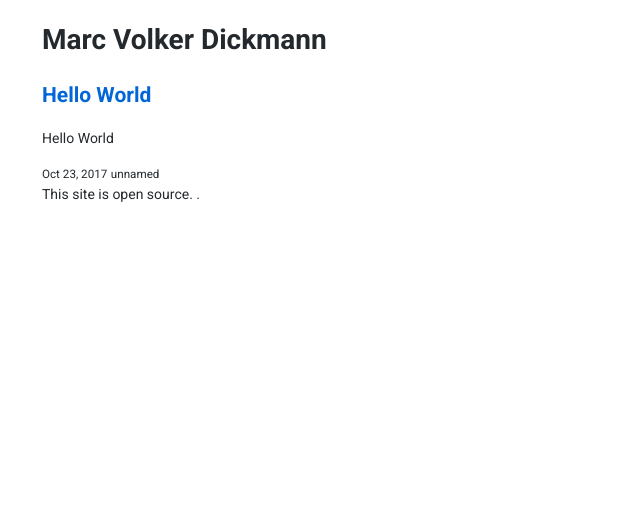
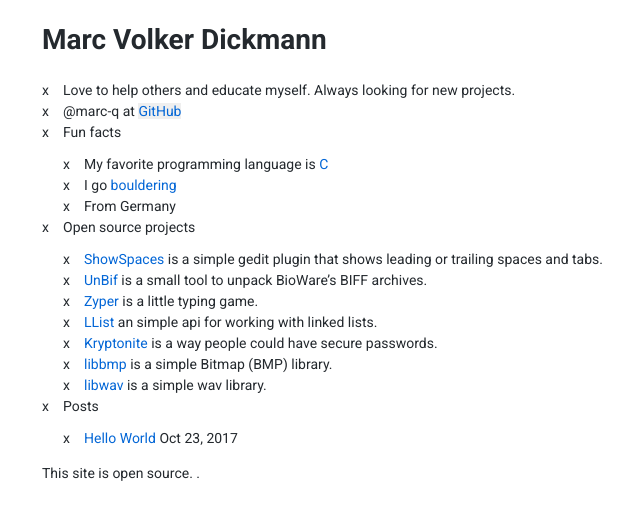
Before and after one commit to marc-q/fmtone, a Jekyll site: the page built from index.html, in a window 1280 px wide. Shown: the top 520 px of the page, without its empty margins (106-746 px from the left). Built offline with Jekyll 4.4.1, drawn with Linux system fonts in a browser that asks for light colours.

Commit message:
Update index.html
Thank's @muan for the great idea.

```diff
--- a/index.html
+++ b/index.html
@@ -2,28 +2,49 @@
 layout: default
 ---
 
-<div class="home">
-
-  {{ content }}
-
-  <div class="post-list">
+<ul class="list">
+  <li>Love to help others and educate myself. Always looking for new projects.</li>
+  <li>@marc-q at <mark><a href="https://github.com/marc-q">GitHub</a></mark></li>
+  <li>Fun facts
+    <ul class="list">
+      <li>My favorite programming language is <a href="https://en.wikipedia.org/wiki/C_(programming_language)">C</a></li>
+      <li>I go <a href="https://en.wikipedia.org/wiki/Bouldering"/>bouldering</a></li>
+      <li>From Germany</li>
+    </ul>
+  </li>
+  <li>Open source projects
+    <ul class="list">
+      <li>
+        <a href="https://github.com/marc-q/ShowSpaces">ShowSpaces</a> is a simple gedit plugin that shows leading or trailing spaces and tabs.
+      </li>
+      <li>
+        <a href="https://github.com/marc-q/unbif">UnBif</a> is a small tool to unpack BioWare’s BIFF archives.
+      </li>
+      <li>
+        <a href="https://github.com/marc-q/zyper">Zyper</a> is a little typing game.
+      </li>
+      <li>
+        <a href="https://github.com/marc-q/LList">LList</a> an simple api for working with linked lists.
+      </li>
+      <li>
+        <a href="https://github.com/marc-q/kryptonite">Kryptonite</a> is a way people could have secure passwords.
+      </li>
+       <li>
+        <a href="https://github.com/marc-q/libbmp">libbmp</a> is a simple Bitmap (BMP) library.
+      </li>
+       <li>
+        <a href="https://github.com/marc-q/libwav">libwav</a> is a simple wav library.
+      </li>
+    </ul>
+  </li>
+  <li>Posts
+    <ul class="list">
     {% for post in site.posts %}
-      <article class="post">
-        <header class="post-header">
-          <h2>
-            <a class="post-link" href="{{ post.url | relative_url }}">{{ post.title | escape }}</a>
-          </h2>
-        </header>
-
-        <section class="post-content">
-          {{ post.content }}
-        </section>
-
-        <footer class="post-meta">
-          <small class="posted-on"><time datetime="{{ post.date }}">{{ post.date | date: "%b %-d, %Y" }}</time></small>
-          <small class="cat-links">{{ post.category }}</small>
-        </footer>
-      </article>
-    {% endfor %}
-  </div>
-</div>
+      <li>
+        <a href="{{ post.url }}">{{ post.title }}</a>
+        <time>{{ post.date | date: "%b %d, %Y" }}</time>
+      </li>
+      {% endfor %}
+    </ul>
+  </li>
+</ul>
```
